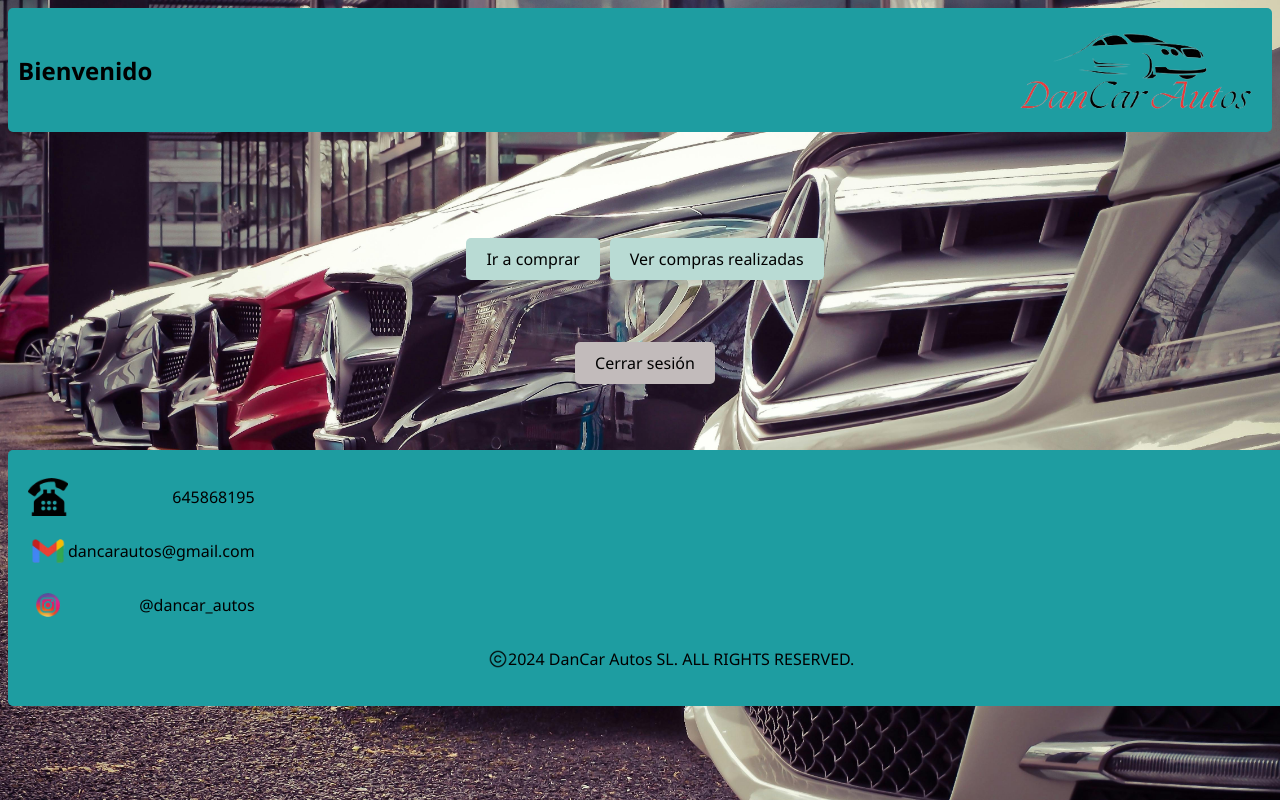
After one commit to dgamgar/Proyecto, a PHP site: page /clientes.html in a window 1280 px wide. The commit adds this page. Run offline with PHP 8.4, Linux system fonts and the light colour scheme.

Commit message:
arreglo fallos y creo lista de compras para clientes

```diff
--- a/añadir-vehiculo2.php
+++ b/añadir-vehiculo2.php
@@ -17,8 +17,8 @@ while($fila=$resultado->fetch_assoc()){
 }
 
 // Saco los datos de los modelos de la marca escogida
-$sql="SELECT * FROM modelo WHERE ID_marca='$id'";
-$resultado1=$mysqli->query($sql);
+$sql1="SELECT * FROM modelo WHERE ID_marca='$id'";
+$resultado1=$mysqli->query($sql1);
 ?>
 
 <!DOCTYPE html>
@@ -59,7 +59,7 @@ $resultado1=$mysqli->query($sql);
 								echo "<td class='td'>$fila1[cv]</td>";
 								?>
 								<!-- Guardo el ID del modelo escogido para llevarlo a la otra página-->
-								<td><a href="añadir-vehiculo3.php?id=<?php echo $fila1['ID_modelo'];?>">Añadir vehículo</a></td>
+								<td><a href="añadir-vehiculo3.php?id=<?php echo $id_modelo;?>">Añadir vehículo</a></td>
 								<?php
 								echo "</tr>";
 							}
--- /dev/null
+++ b/clientes.html
@@ -0,0 +1,46 @@
+<!DOCTYPE html>
+<html lang="en">
+<head>
+    <meta charset="UTF-8">
+    <meta name="viewport" content="width=device-width, initial-scale=1.0">
+    <link rel="stylesheet" href="css/clientes.css">
+    <link rel="icon" href="img/buyacar_89124.ico">
+    <title>Inicio</title>
+</head>
+<body>
+    <header>
+        <h2>Bienvenido</h2>
+        <img src="img/logo2.png" class="logo">
+    </header>
+
+    <div class="container">
+        <div class="opciones">
+            <p><a href="marca.php">Ir a comprar</a></p>
+            <p><a href="clientes2.php">Ver compras realizadas</a></p>
+        </div>
+        <p><a href="salir.php" class="cese">Cerrar sesión</a></p>
+    </div>
+
+    <footer class="p1">
+        <div class="rrss">
+            <div class="rrss-item">
+                <img src="img/telefono.png" class="ico"><p>645868195</p>
+            </div>
+            <div class="rrss-item">
+                <img src="img/gmail.png" class="ico"><p>dancarautos@gmail.com</p>
+            </div>
+            <div class="rrss-item">
+                <img src="img/instagram.png" class="ico"><p>@dancar_autos</p>
+            </div>
+        </div>
+        <div class="copy">
+            <div class="copy-item">
+                <img src="img/copy.png" class="icopy">
+            </div>
+            <div class="copy-item">
+                <p> 2024 DanCar Autos SL. ALL RIGHTS RESERVED.</p>
+            </div>
+        </div>
+    </footer>
+</body>
+</html>
--- a/comprar.html
+++ b/comprar.html
@@ -34,6 +34,7 @@
                 <input type="submit" value="Realizar compra">
             </div>
         </form>
+        <p><a href="marca.php" class="volver">Volver</a></p>
     </div>
     <footer>
         <div class="rrss">
--- /dev/null
+++ b/css/clientes.css
@@ -0,0 +1,117 @@
+body{
+    font-family:'Segoe UI', Tahoma, Geneva, Verdana, sans-serif;
+    background-image: url('../img/fondo-clientes.jpg');
+    background-size: cover;
+}
+
+header{
+    background-color:rgb(30, 157, 161);
+    display: flex;
+    justify-content: space-between;
+    padding: 10px;
+    flex-direction: row;
+    align-items: center;
+    border-radius: 5px;
+}
+
+.logo{
+    max-width:250px;
+}
+
+
+.container{
+    display: flex;
+    flex-direction: column;
+    justify-content: center;
+    align-items: center;
+    margin-top: 40px;
+}
+
+.opciones{
+    margin-top:50px;
+    margin-bottom: 30px;
+    display: flex;
+    flex-direction: row;
+    justify-content: center;
+    align-items: center;
+}
+
+a{
+    margin-left: 10px;
+    text-align: center;
+    display: inline-block;
+    padding: 10px 20px;
+    background-color: rgb(185, 219, 212); /* Color de fondo del botón */
+    color: black; /* Color del texto del botón */
+    text-decoration: none; /* Elimina el subrayado */
+    border: none; /* Elimina el borde */
+    border-radius: 5px; /* Redondea las esquinas del botón */
+}
+
+.cese{
+    background-color: rgb(194, 187, 187);
+}
+
+.th{
+    background-color:rgb(30, 157, 161);
+}
+
+.td{
+    background-color: white;
+}
+
+.th, .td {
+    border: 1px solid black; /* Añade bordes a las celdas */
+    padding: 8px; /* Añade espacio interno */
+    text-align: center; /* Centra el texto horizontalmente */
+}
+
+footer {
+    background-color: rgb(30, 157, 161);
+    color: #fff;
+    text-align: center;
+    padding: 20px 0;
+    bottom: 10;
+    margin-top: 50px;
+    border-radius: 5px;
+}
+.p1{
+    position: fixed;
+}
+
+.rrss{
+    display: flex;
+    flex-direction: column;
+    color: black;
+}
+
+.ico{
+    max-width:40px;
+    margin-left: 20px;
+}
+.rrss-item{
+    display: flex;
+    justify-content: space-between;
+    align-items: center;
+}
+
+.rrss p{
+    margin-right: 1100px;
+}
+
+.copy{
+    display: flex;
+    flex-direction: row;
+    color: black;
+    margin-left: 480px;
+}
+
+.icopy{
+    max-width: 20px;
+}
+
+.copy-item{
+    display: flex;
+    justify-content: space-between;
+    align-items: center;
+}
--- a/css/comprar.css
+++ b/css/comprar.css
@@ -145,3 +145,9 @@ a{
     border: none; /* Elimina el borde */
     border-radius: 5px; /* Redondea las esquinas del botón */
 }
+
+.volver{
+    display: flex;
+    justify-content: center;
+    align-items: center;
+}
--- a/login2.php
+++ b/login2.php
@@ -41,7 +41,7 @@ session_start();
                     header("Location:admin.html");
                 } else {
                     // NO admin
-                    header("Location:marca.php");
+                    header("Location:clientes.html");
                 }
             }else{
                 ?>
--- a/marca.php
+++ b/marca.php
@@ -42,7 +42,7 @@ if ($resultado->num_rows > 0) {
                     }
                     ?>
                 </div>
-        <p><a href="salir.php" class="boton">Salir</a></p>
+        <p><a href="clientes.html" class="boton">Volver</a></p>
     </div>
     <footer>
         <div class="rrss">
--- a/modelo.php
+++ b/modelo.php
@@ -14,8 +14,8 @@ while($fila=$resultado->fetch_assoc()){
 }
 
 // Saco los datos de los modelos de la marca escogida
-$sql="SELECT * FROM modelo WHERE ID_marca='$id'";
-$resultado1=$mysqli->query($sql);
+$sql1="SELECT * FROM modelo WHERE ID_marca='$id'";
+$resultado1=$mysqli->query($sql1);
 ?>
 
 <!DOCTYPE html>
```
Also changed, not shown: añadir-vehiculo3.php (+6 -4 lines), clientes2.php (added, +108 -0 lines), img/fondo-clientes.jpg (added).
